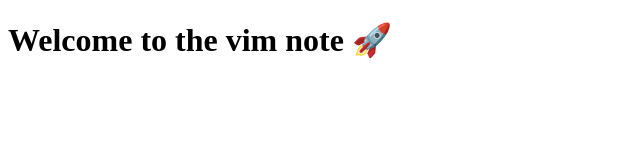
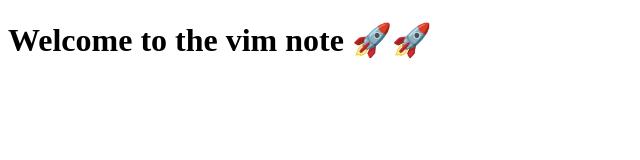
Before and after one commit to Good-Developers/vim-note, a plain HTML site: page index.html in a window 1280 px wide. Shown: the full height of the page, 0-640 px from the left. Drawn offline with Linux system fonts and the light colour scheme.

Commit message:
Update index.html

```diff
--- a/index.html
+++ b/index.html
@@ -4,6 +4,6 @@
     <title>Vim note</title>
    </head>
    <body>
-    <h1>Welcome to the vim note 🚀</h1>
+    <h1>Welcome to the vim note 🚀🚀</h1>
    </body>
 </html>
```
